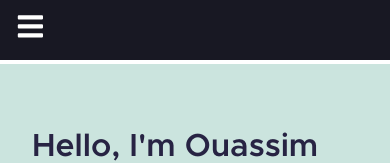
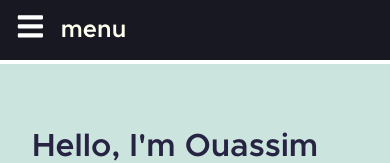
Before and after one commit to Behlil/behlil.github.io, a React (Vite) app: page / in a window 390 px wide. Shown: the top 163 px of the page. Built offline with nearby package versions, Linux system fonts and the light colour scheme.

Commit message:
edit navbar

```diff
--- a/src/components/Navbar.css
+++ b/src/components/Navbar.css
@@ -44,7 +44,7 @@
         border-bottom: 4px solid #fff;
     }
 
-    .toggle-nav {
+    .toggle-nav, .nav-title {
         display: none;
     }
 
@@ -53,6 +53,12 @@
 
 /* Mobile view */
 @media only screen and (max-width: 940px) {
+    .nav-title{
+        color: #ffe;
+        display: inline-block;
+        padding: 10px;
+        font-size: 1.5rem;
+    }
     .navbar {
         height: 60px;
         display: flex;
@@ -67,6 +73,7 @@
 
     .nav-header {
         display: flex;
+        flex-direction: row;
         justify-content: space-between;
         align-items: center;
         /* padding: 0 10px; */
--- a/src/components/Navbar.jsx
+++ b/src/components/Navbar.jsx
@@ -63,6 +63,7 @@ export default function Sidebar() {
                     <button className="toggle-nav" onClick={handleToggleNav}>
                         <FaBars />
                     </button>
+                    <div className="nav-title">menu </div>
                 </div>
 
                 <ul className={`nav-list ${showNav ? 'show' : ''}`}>
```
